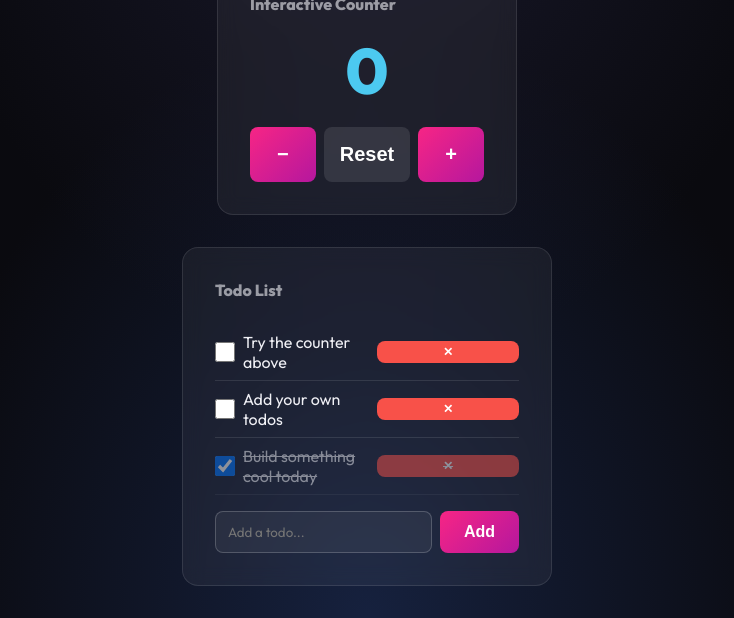
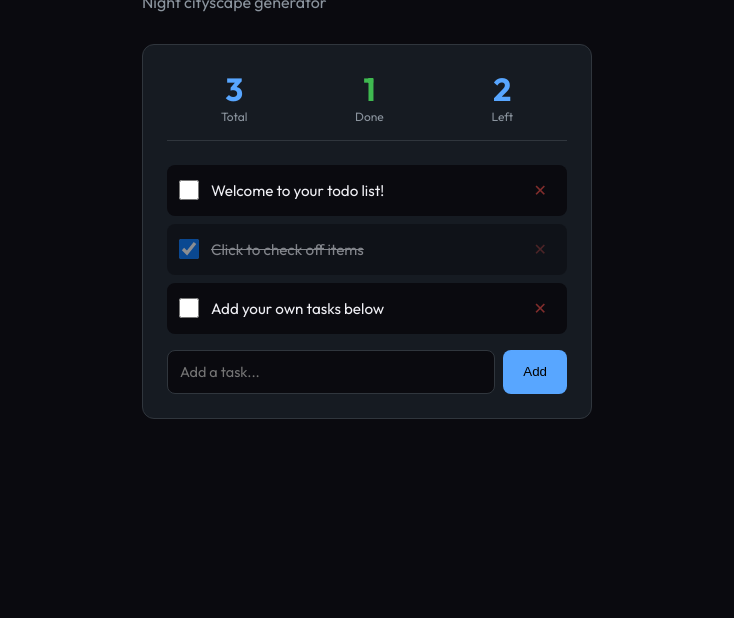
Before and after one commit to Pelz01/daily-city-lights, a plain HTML site: page index.html in a window 1280 px wide. Shown: the part 224-842 px from the top of the page, without its empty margins (273-1007 px from the left). After the commit the page ends 800 px from the top, so only its background shows below. Drawn offline with nearby package versions, Linux system fonts and the light colour scheme.

Commit message:
🌐 Daily site — 2026-03-20

```diff
--- a/index.html
+++ b/index.html
@@ -8,124 +8,167 @@
   <script src="https://unpkg.com/react-dom@18/umd/react-dom.development.js" crossorigin></script>
   <script src="https://unpkg.com/@babel/standalone/babel.min.js"></script>
   <link rel="preconnect" href="https://fonts.googleapis.com">
-  <link href="https://fonts.googleapis.com/css2?family=Outfit:wght@300;400;600;800&display=swap" rel="stylesheet">
+  <link href="https://fonts.googleapis.com/css2?family=Outfit:wght@400;500;700&display=swap" rel="stylesheet">
   <style>
     * { margin: 0; padding: 0; box-sizing: border-box; }
+
+    :root {
+      --bg: #0a0a0f;
+      --surface: #161b22;
+      --border: #30363d;
+      --text: #f0f0f5;
+      --text-dim: #8b949e;
+      --accent: #58a6ff;
+      --green: #3fb950;
+      --red: #f85149;
+    }
+
     body {
       font-family: 'Outfit', sans-serif;
-      background: #0a0a0f;
-      color: #f0f0f5;
+      background: var(--bg);
+      color: var(--text);
       min-height: 100vh;
     }
-    #root { min-height: 100vh; }
-    .app {
+
+    #root {
       min-height: 100vh;
       display: flex;
       flex-direction: column;
       align-items: center;
       justify-content: center;
       padding: 2rem;
-      background:
-        radial-gradient(ellipse at top, #1a1a2e 0%, transparent 50%),
-        radial-gradient(ellipse at bottom, #16213e 0%, transparent 50%),
-        #0a0a0f;
     }
+
     h1 {
-      font-size: clamp(2.5rem, 8vw, 6rem);
-      font-weight: 800;
-      background: linear-gradient(135deg, #f72585, #4cc9f0);
-      -webkit-background-clip: text;
-      -webkit-text-fill-color: transparent;
-      animation: float 4s ease-in-out infinite;
+      font-size: 2.5rem;
+      font-weight: 700;
+      margin-bottom: 0.5rem;
+      text-align: center;
     }
-    @keyframes float {
-      0%, 100% { transform: translateY(0); }
-      50% { transform: translateY(-15px); }
+
+    .subtitle {
+      color: var(--text-dim);
+      margin-bottom: 2rem;
     }
+
+    .app {
+      width: 100%;
+      max-width: 450px;
+    }
+
     .card {
-      background: rgba(255,255,255,0.05);
-      backdrop-filter: blur(10px);
-      border: 1px solid rgba(255,255,255,0.1);
-      border-radius: 1rem;
-      padding: 2rem;
-      margin-top: 2rem;
-      min-width: 300px;
+      background: var(--surface);
+      border: 1px solid var(--border);
+      border-radius: 0.75rem;
+      padding: 1.5rem;
     }
-    .card h2 {
-      font-size: 1rem;
-      opacity: 0.6;
+
+    .stats {
+      display: flex;
+      justify-content: space-around;
+      margin-bottom: 1.5rem;
+      padding-bottom: 1rem;
+      border-bottom: 1px solid var(--border);
+    }
+
+    .stat {
+      text-align: center;
+    }
+
+    .stat-value {
+      font-size: 2rem;
+      font-weight: 700;
+      color: var(--accent);
+    }
+
+    .stat-label {
+      font-size: 0.75rem;
+      color: var(--text-dim);
+    }
+
+    .todo-list {
       margin-bottom: 1rem;
     }
-    .counter {
-      font-size: 4rem;
-      font-weight: 800;
-      text-align: center;
-      color: #4cc9f0;
-    }
-    .btn-group {
-      display: flex;
-      gap: 0.5rem;
-      margin-top: 1rem;
-    }
-    button {
-      flex: 1;
-      background: linear-gradient(135deg, #f72585, #b5179e);
-      border: none;
-      color: white;
-      padding: 1rem;
-      border-radius: 0.5rem;
-      font-size: 1.25rem;
-      font-weight: 600;
-      cursor: pointer;
-      transition: transform 0.2s, box-shadow 0.2s;
-    }
-    button:hover {
-      transform: scale(1.05);
-      box-shadow: 0 0 20px rgba(247, 37, 133, 0.5);
-    }
-    button.secondary {
-      background: rgba(255,255,255,0.1);
-    }
-    button.secondary:hover {
-      background: rgba(255,255,255,0.2);
-      box-shadow: none;
-    }
-    .todo-list {
-      margin-top: 1.5rem;
-      text-align: left;
-    }
+
     .todo-item {
       display: flex;
       align-items: center;
-      gap: 0.5rem;
-      padding: 0.5rem 0;
-      border-bottom: 1px solid rgba(255,255,255,0.1);
+      padding: 0.75rem;
+      border-radius: 0.5rem;
+      margin-bottom: 0.5rem;
+      background: var(--bg);
+      transition: opacity 0.2s;
     }
-    .todo-item input[type="checkbox"] {
+
+    .todo-item.completed {
+      opacity: 0.5;
+    }
+
+    .todo-item.completed .todo-text {
+      text-decoration: line-through;
+    }
+
+    .todo-checkbox {
       width: 1.25rem;
       height: 1.25rem;
+      margin-right: 0.75rem;
+      cursor: pointer;
     }
-    .todo-item.completed {
+
+    .todo-text {
+      flex: 1;
+      font-size: 0.95rem;
+    }
+
+    .todo-delete {
+      background: none;
+      border: none;
+      color: var(--red);
+      cursor: pointer;
+      padding: 0.25rem 0.5rem;
+      font-size: 1rem;
       opacity: 0.5;
-      text-decoration: line-through;
+      transition: opacity 0.2s;
     }
-    .todo-input {
+
+    .todo-delete:hover {
+      opacity: 1;
+    }
+
+    .input-group {
       display: flex;
       gap: 0.5rem;
-      margin-top: 1rem;
     }
-    .todo-input input {
+
+    .input-group input {
       flex: 1;
       padding: 0.75rem;
+      border: 1px solid var(--border);
       border-radius: 0.5rem;
-      border: 1px solid rgba(255,255,255,0.2);
-      background: rgba(255,255,255,0.05);
-      color: white;
+      background: var(--bg);
+      color: var(--text);
       font-family: inherit;
+      font-size: 0.9rem;
     }
-    .todo-input button {
-      padding: 0.75rem 1.5rem;
-      font-size: 1rem;
+
+    .input-group input:focus {
+      outline: none;
+      border-color: var(--accent);
+    }
+
+    .add-btn {
+      padding: 0.75rem 1.25rem;
+      background: var(--accent);
+      border: none;
+      border-radius: 0.5rem;
+      color: #000;
+      font-weight: 500;
+      cursor: pointer;
+      transition: transform 0.15s;
+    }
+
+    .add-btn:hover {
+      transform: scale(1.05);
     }
   </style>
 </head>
@@ -133,25 +176,24 @@
   <div id="root"></div>
 
   <script type="text/babel">
-    const { useState, useEffect } = React;
+    const { useState } = React;
 
     function App() {
-      const [count, setCount] = useState(0);
       const [todos, setTodos] = useState([
-        { id: 1, text: 'Try the counter above', done: false },
-        { id: 2, text: 'Add your own todos', done: false },
-        { id: 3, text: 'Build something cool today', done: true },
+        { id: 1, text: 'Welcome to your todo list!', done: false },
+        { id: 2, text: 'Click to check off items', done: true },
+        { id: 3, text: 'Add your own tasks below', done: false },
       ]);
-      const [newTodo, setNewTodo] = useState('');
+      const [input, setInput] = useState('');
 
       const addTodo = () => {
-        if (newTodo.trim()) {
-          setTodos([...todos, { id: Date.now(), text: newTodo, done: false }]);
-          setNewTodo('');
+        if (input.trim()) {
+          setTodos([...todos, { id: Date.now(), text: input, done: false }]);
+          setInput('');
         }
       };
 
-      const toggleTodo = (id) => {
+      const toggle = (id) => {
         setTodos(todos.map(t => t.id === id ? { ...t, done: !t.done } : t));
       };
 
@@ -159,55 +201,61 @@
         setTodos(todos.filter(t => t.id !== id));
       };
 
+      const completed = todos.filter(t => t.done).length;
+      const remaining = todos.length - completed;
+
       return (
         <div className="app">
           <h1>City Lights</h1>
+          <p className="subtitle">Night cityscape generator</p>
 
           <div className="card">
-            <h2>Interactive Counter</h2>
-            <div className="counter">{count}</div>
-            <div className="btn-group">
-              <button onClick={() => setCount(c => c - 1)}>−</button>
-              <button className="secondary" onClick={() => setCount(0)}>Reset</button>
-              <button onClick={() => setCount(c => c + 1)}>+</button>
+            <div className="stats">
+              <div className="stat">
+                <div className="stat-value">{todos.length}</div>
+                <div className="stat-label">Total</div>
+              </div>
+              <div className="stat">
+                <div className="stat-value" style={{color: '#3fb950'}}>{completed}</div>
+                <div className="stat-label">Done</div>
+              </div>
+              <div className="stat">
+                <div className="stat-value" style={{color: '#58a6ff'}}>{remaining}</div>
+                <div className="stat-label">Left</div>
+              </div>
             </div>
-          </div>
 
-          <div className="card">
-            <h2>Todo List</h2>
             <div className="todo-list">
               {todos.map(todo => (
                 <div key={todo.id} className={`todo-item ${todo.done ? 'completed' : ''}`}>
                   <input
                     type="checkbox"
+                    className="todo-checkbox"
                     checked={todo.done}
-                    onChange={() => toggleTodo(todo.id)}
+                    onChange={() => toggle(todo.id)}
                   />
-                  <span style={{flex: 1}}>{todo.text}</span>
-                  <button
-                    onClick={() => deleteTodo(todo.id)}
-                    style={{padding: '0.25rem 0.5rem', fontSize: '0.75rem', background: '#f85149'}}
-                  >✕</button>
+                  <span className="todo-text">{todo.text}</span>
+                  <button className="todo-delete" onClick={() => deleteTodo(todo.id)}>✕</button>
                 </div>
               ))}
             </div>
-            <div className="todo-input">
+
+            <div className="input-group">
               <input
                 type="text"
-                placeholder="Add a todo..."
-                value={newTodo}
-                onChange={(e) => setNewTodo(e.target.value)}
+                placeholder="Add a task..."
+                value={input}
+                onChange={(e) => setInput(e.target.value)}
                 onKeyDown={(e) => e.key === 'Enter' && addTodo()}
               />
-              <button onClick={addTodo}>Add</button>
+              <button className="add-btn" onClick={addTodo}>Add</button>
             </div>
           </div>
         </div>
       );
     }
 
-    const root = ReactDOM.createRoot(document.getElementById('root'));
-    root.render(<App />);
+    ReactDOM.createRoot(document.getElementById('root')).render(<App />);
   </script>
 </body>
 </html>
```
